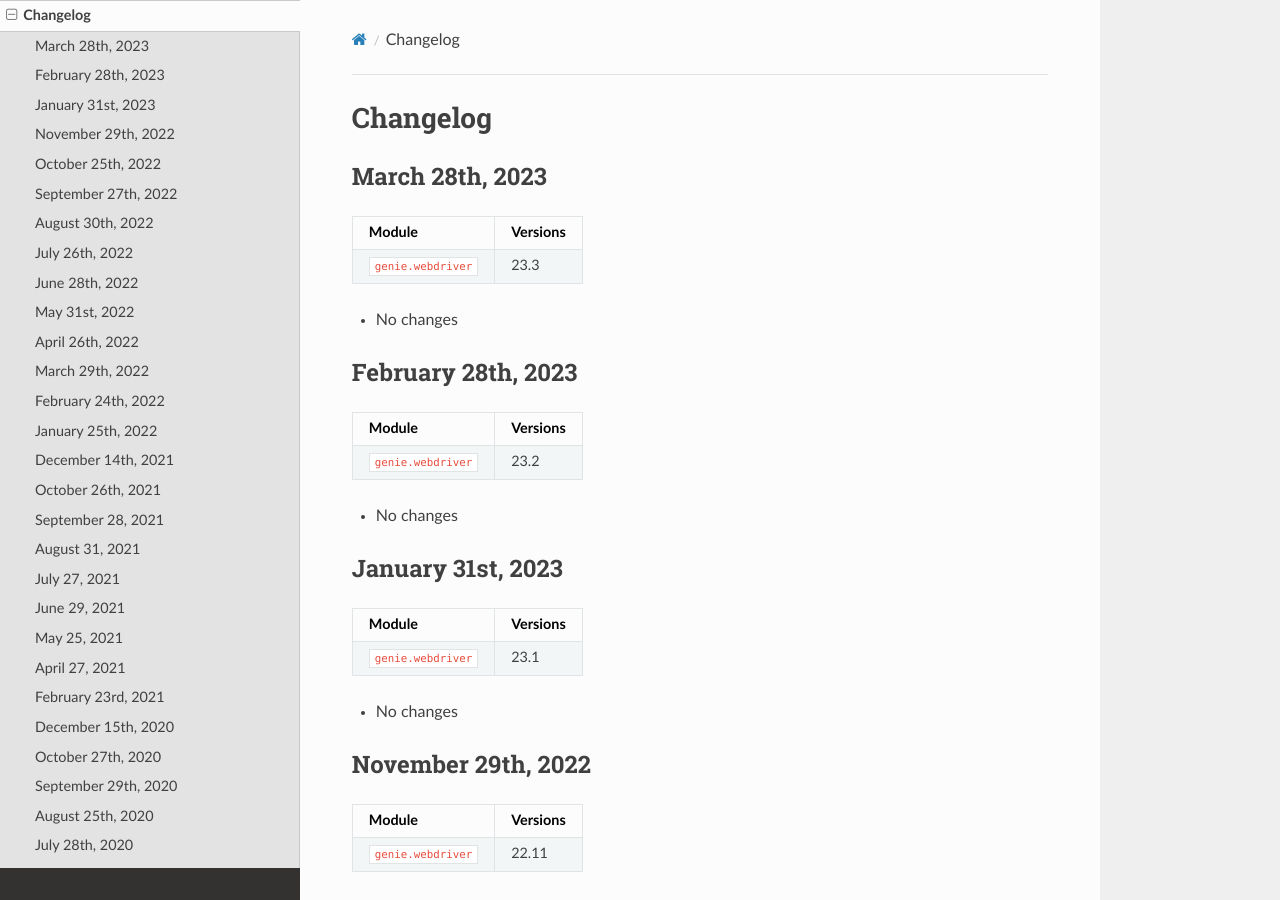
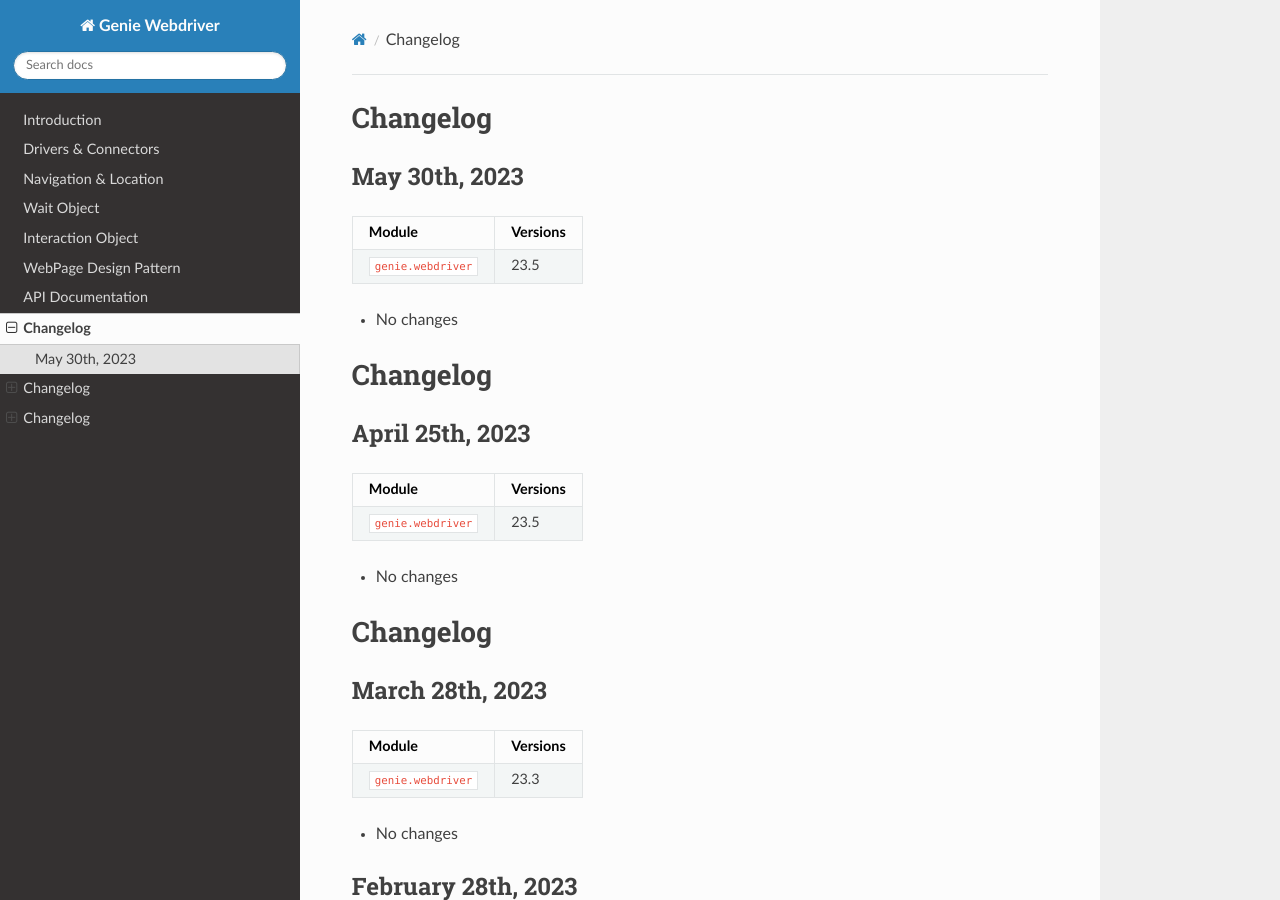
Before and after one commit to CiscoTestAutomation/geniewebdriver, a Sphinx documentation site: the page built from docs/changelog/index.rst, in a window 1280 px wide and 900 px high. Built offline with Sphinx 7.4.7 and the Read the Docs theme 2.0.0, drawn with Linux system fonts in a browser that asks for light colours.

Commit message:
Add changelogs

```diff
--- a/docs/changelog/index.rst
+++ b/docs/changelog/index.rst
@@ -1,3 +1,31 @@
+Changelog
+=========
+
+May 30th, 2023
+------------------
+
++-------------------------------+-------------------------------+
+| Module                        | Versions                      |
++===============================+===============================+
+| ``genie.webdriver``           | 23.5                          |
++-------------------------------+-------------------------------+
+
+- No changes
+
+Changelog
+=========
+
+April 25th, 2023
+------------------
+
++-------------------------------+-------------------------------+
+| Module                        | Versions                      |
++===============================+===============================+
+| ``genie.webdriver``           | 23.5                          |
++-------------------------------+-------------------------------+
+
+- No changes
+
 Changelog
 =========
 
```
